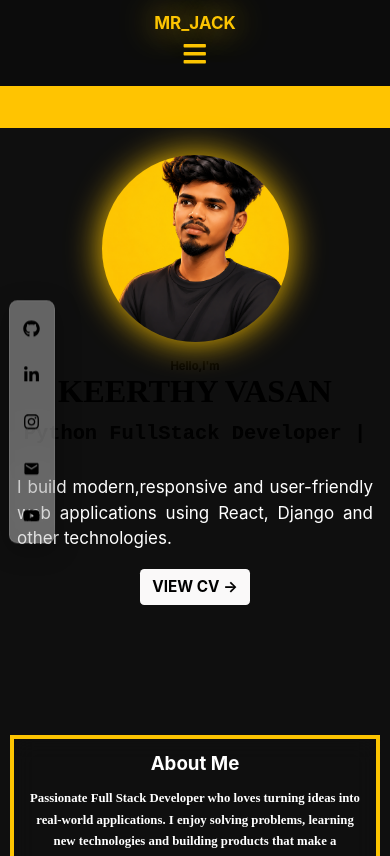
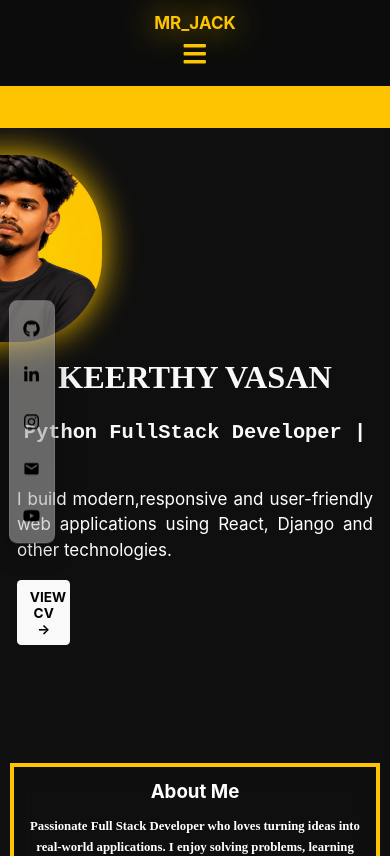
Before and after one commit to keerthy-07/my-app, a React (Create React App) app: page / in a window 390 px wide. Shown: the top 856 px of the page. Built offline with nearby package versions, Linux system fonts and the light colour scheme.

Commit message:
updated portfolio design

```diff
--- a/src/components/aboutme/aboutme.css
+++ b/src/components/aboutme/aboutme.css
@@ -1,6 +1,6 @@
 .about-card {
   width: 95%;
-  max-width: 1200px;
+  max-width: 1700px;
   height: auto;
   margin: auto;
   margin-top: 11%;
--- a/src/components/header/head.css
+++ b/src/components/header/head.css
@@ -134,8 +134,8 @@ nav ul li{
     .buttons.active{
         display:flex;
     }
-}
-/* @media screen and (max-width:768px){
+ }/*
+@media screen and (max-width:768px){
 
     .head{
         padding:15px 20px;
@@ -211,7 +211,7 @@ nav ul li{
         padding:12px;
         font-size:15px;
     }
-} */
+}  */
 
 
 
--- a/src/components/profile/profile.css
+++ b/src/components/profile/profile.css
@@ -29,14 +29,14 @@
 }
 
 .left img {
-    position: static;
+    position: absolute;
     right: 220px;
     width: 400px;
     height: 490px;
-    border-radius: 1000px;
+    border-radius: 45%;
     object-fit: cover;
-    margin-top: -400px;
-    margin-bottom: 5px;
+    margin-top: -20%;
+    margin-bottom: 15%;
     filter: drop-shadow(0 0 20px #fcc401);
 }
 
@@ -120,7 +120,7 @@
   }
 
   .left img{
-    position: static;
+    position: relative;
     width: 220px;
     height: 220px;
     margin: 0 auto 20px;
@@ -130,12 +130,14 @@
   .left h2{
     margin-top: 0;
     font-size: 38px;
+    color: #faf9f9;
   }
 
-  .left h4{
+  .left h3{
     width: fit-content;
     margin: 15px auto;
     font-size: 18px;
+    color: #faf9f9;
   }
 
   .left p{
@@ -150,6 +152,7 @@
 
   .stats h3{
     font-size: 24px;
+    color: #faf9f9;
   }
 
   .about{
--- a/src/components/profile/profile.jsx
+++ b/src/components/profile/profile.jsx
@@ -8,7 +8,6 @@ function Profile(props) {
       <div className="profile">
         <div className="left">
           <img src={props.image} alt="img" />
-          <h5>Hello,I'm</h5>
           <h2>{props.name}</h2>
 
           <div className="stats">
```
